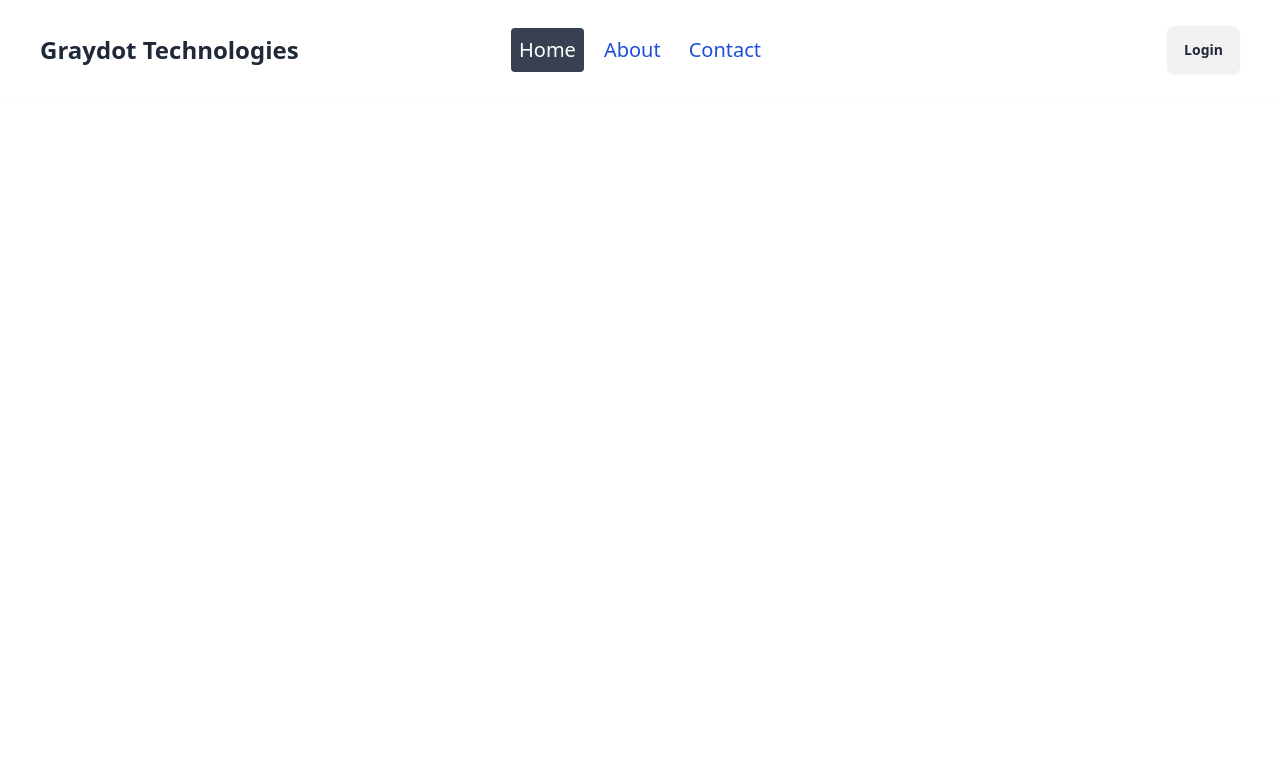
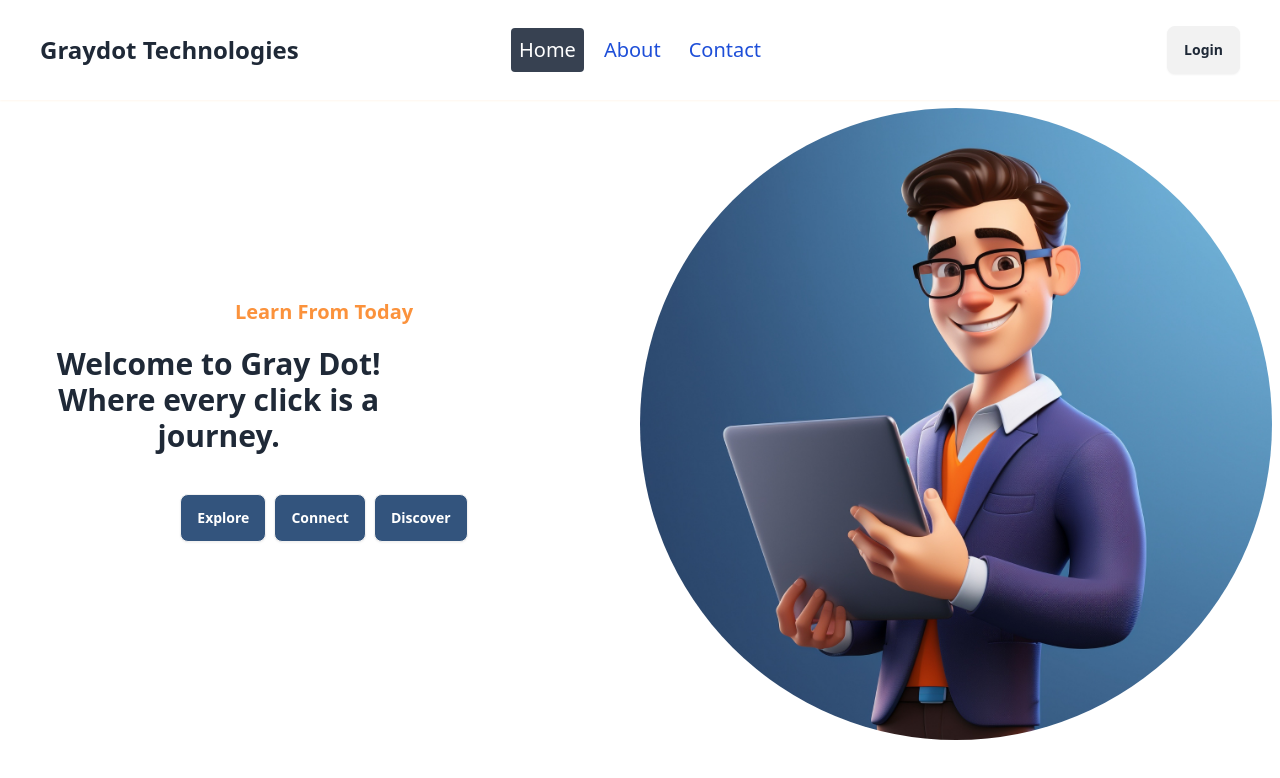
Before and after one commit to ShariarNiaj05/Graydot-Technologies-Task-Client, a React (Vite) app: page / in a window 1280 px wide. Shown: the top 778 px of the page. Built offline with nearby package versions, Linux system fonts and the light colour scheme.

Commit message:
banner section added

```diff
--- /dev/null
+++ b/src/Pages/Banner/Banner.jsx
@@ -0,0 +1,35 @@
+import bannerImage1 from "../../../src/assets/banner-image-1.jpg";
+const Banner = () => {
+  return (
+    <div className=" flex flex-col md:flex-row max-w-full justify-center items-center mx-auto p-2">
+      <div className=" flex-1 text-center">
+        <p className=" font-bold text-xl text-orange-400 mb-5">
+          Learn From Today
+        </p>
+        <h2 className=" md:w-2/3 font-bold text-3xl mb-10">
+          Welcome to Gray Dot! Where every click is a journey.
+        </h2>
+        <div>
+          <button className=" btn bg-[#33547D] text-white hover:bg-[#77B7DD] hover:text-black mr-2 mb-2">
+            Explore
+          </button>
+          <button className=" btn bg-[#33547D] text-white hover:bg-[#77B7DD] hover:text-black mr-2 mb-2">
+            Connect
+          </button>
+          <button className=" btn bg-[#33547D] text-white hover:bg-[#77B7DD] hover:text-black mb-2">
+            Discover
+          </button>
+        </div>
+      </div>
+      <div className=" flex-1">
+        <img
+          className=" rounded-full hover:rounded-none"
+          src={bannerImage1}
+          alt="user-image"
+        />
+      </div>
+    </div>
+  );
+};
+
+export default Banner;
--- a/src/Pages/Home/Home.jsx
+++ b/src/Pages/Home/Home.jsx
@@ -1,7 +1,9 @@
+import Banner from "../Banner/Banner";
+
 const Home = () => {
   return (
     <div>
-
+      <Banner></Banner>
     </div>
   );
 };
--- a/src/main.jsx
+++ b/src/main.jsx
@@ -1,6 +1,5 @@
 import React from "react";
 import ReactDOM from "react-dom/client";
-import App from "./App.jsx";
 import "./index.css";
 import { RouterProvider } from "react-router-dom";
 import router from "./Routes/Router.jsx";
--- a/tailwind.config.js
+++ b/tailwind.config.js
@@ -10,3 +10,6 @@ export default {
   plugins: [require("daisyui")],
 
 }
+
+// #33547D
+// #77B7DD
```
Also changed, not shown: src/assets/banner-image-1.jpg (added).
